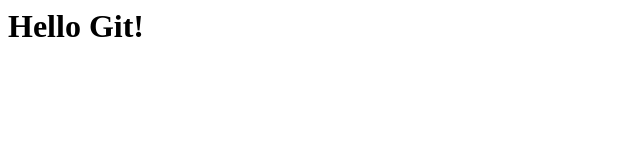
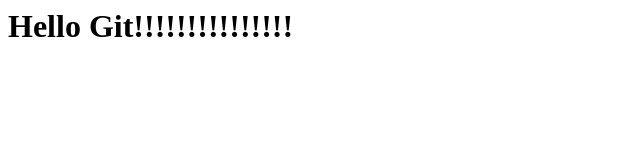
Before and after one commit to romdigam/telegram_bot_1, a plain HTML site: page index.html in a window 1280 px wide. Shown: the whole page, without its empty margins (0-640 px from the left). Drawn offline with Linux system fonts and the light colour scheme.

Commit message:
Revert "Revert "1111111""
This reverts commit bde160998780749a09fccb88b35e076965476499.

```diff
--- a/index.html
+++ b/index.html
@@ -1 +1 @@
-<h1> Hello Git!</h1>
+<h1> Hello Git!!!!!!!!!!!!!!!</h1>
```
